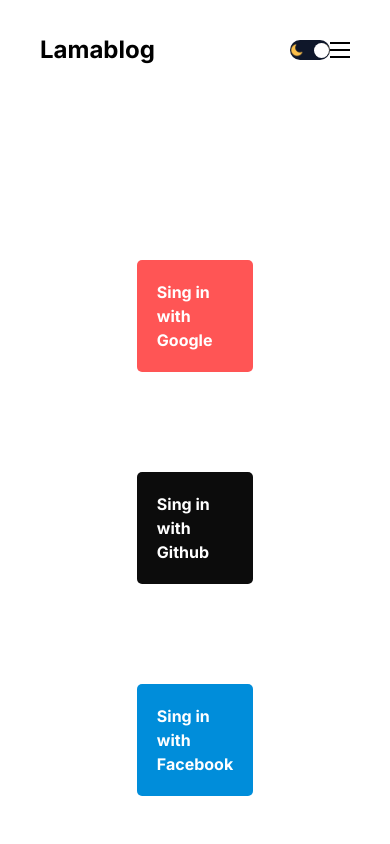
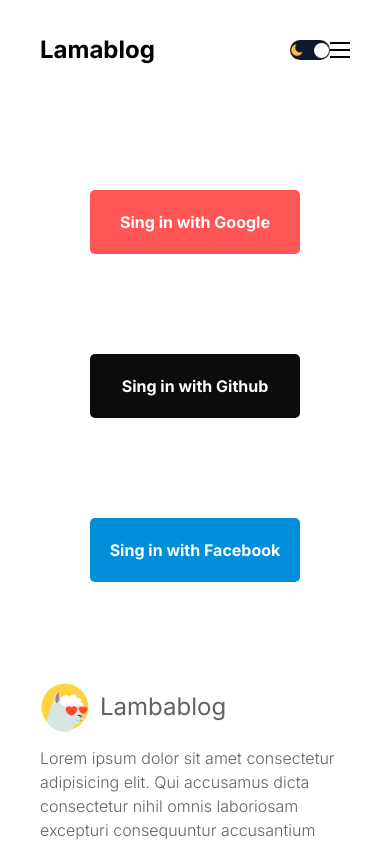
Before and after one commit to LuisArielRetanaHernadez/blog_mabi, a Next.js app: page /login in a window 390 px wide. Shown: the top 844 px of the page. Built offline with nearby package versions, Linux system fonts and the light colour scheme.

Commit message:
creando dos medias query para cambiar el padding del wrapper

```diff
--- a/app/login/login.module.css
+++ b/app/login/login.module.css
@@ -36,3 +36,15 @@
 .socialButton:nth-child(3) {
   background-color: #008DDA;
 }
+
+@media screen and (max-width: 768px) {
+  .wrapper {
+    padding: 50px 100px;
+  }
+}
+
+@media screen and (max-width: 640px) {
+  .wrapper {
+    padding: 30px;
+  }
+}
```
